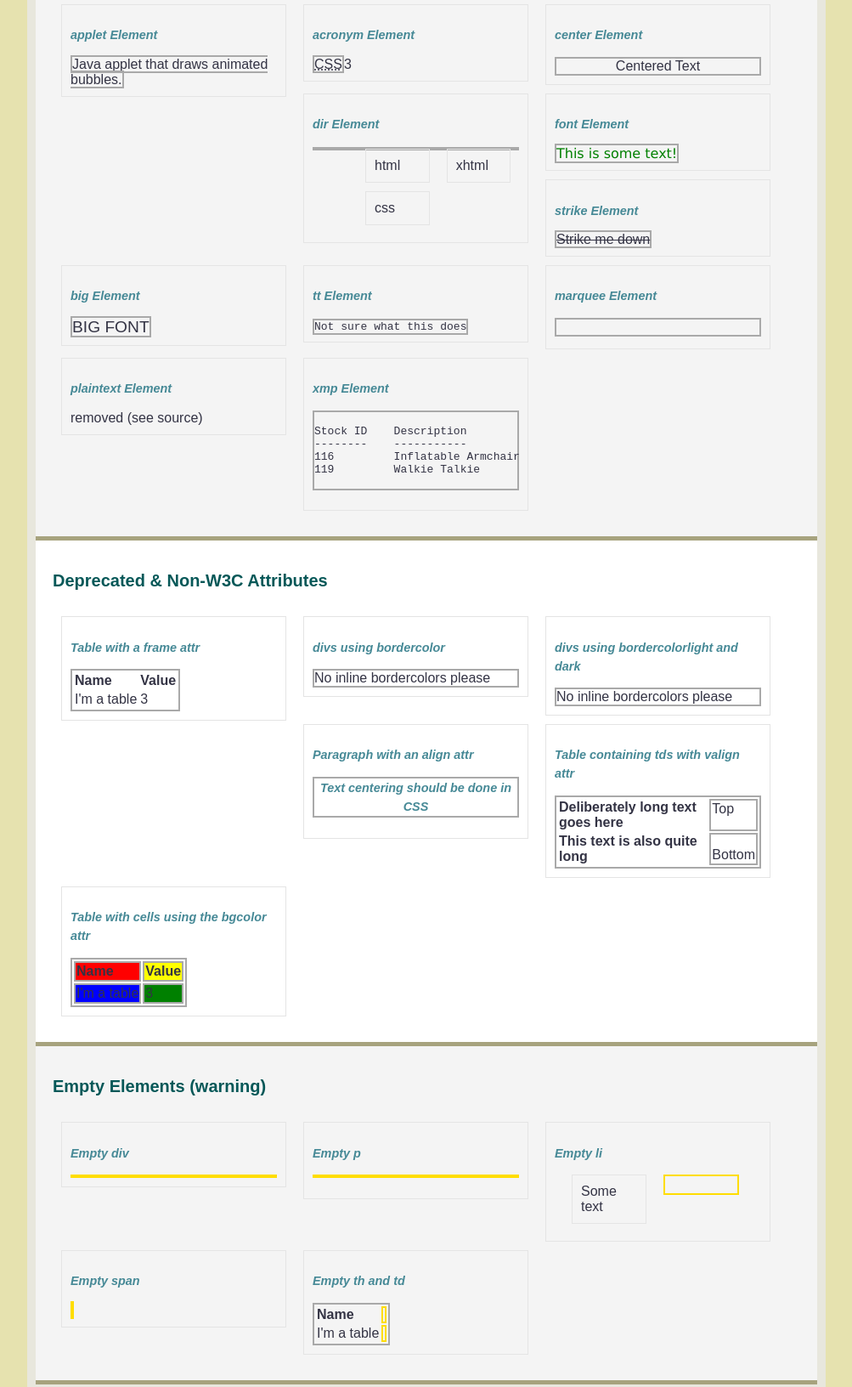
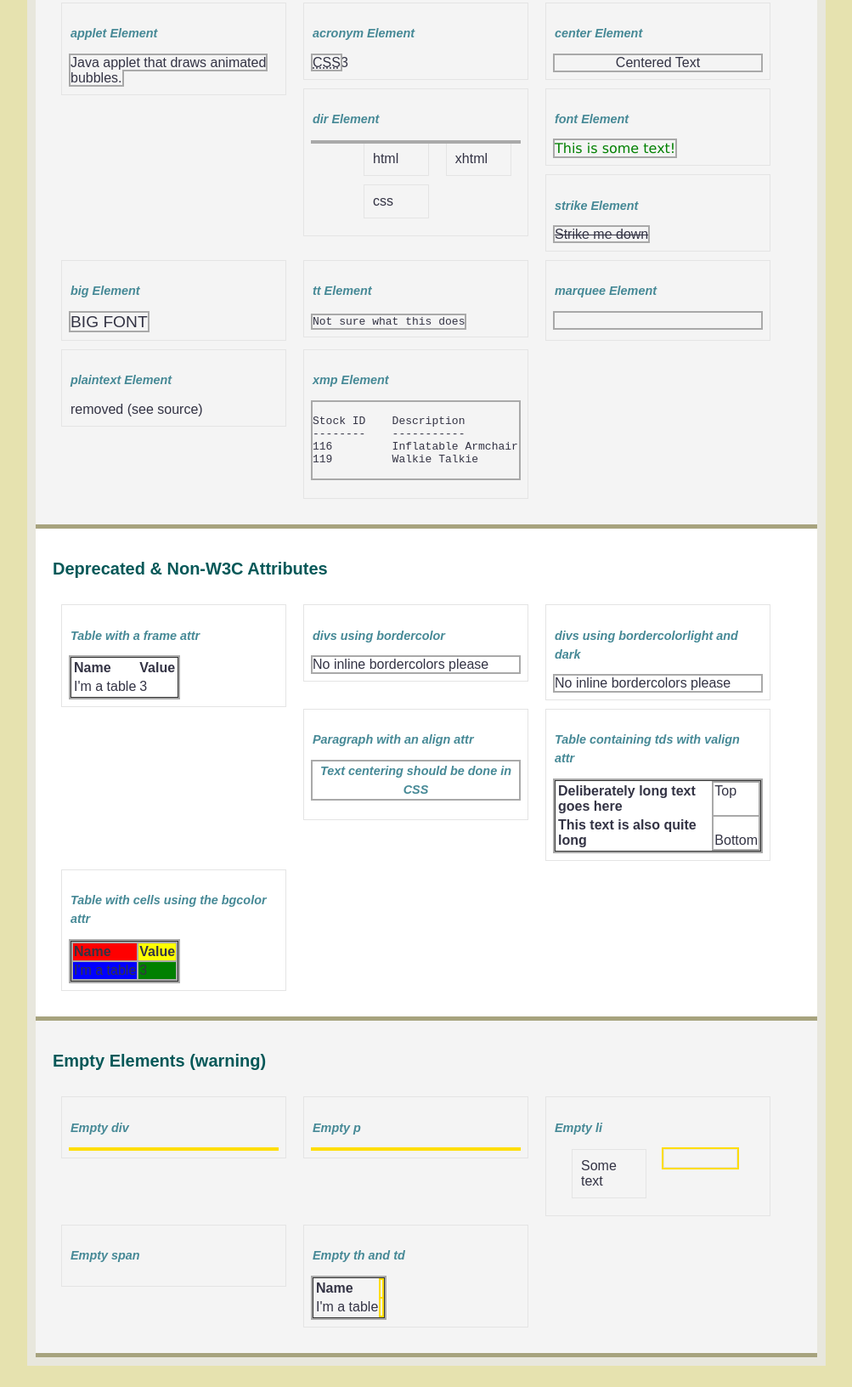
Before and after one commit to redroot/holmes, a plain HTML site: page testsuite/testsuite.html in a window 1280 px wide. Shown: the part 1772-3404 px from the top of the page at 85% size, without its empty margins (138-1141 px from the left). After the commit the page ends 3379 px from the top, so only its background shows below. Drawn offline with Linux system fonts and the light colour scheme.

Commit message:
replaced all border references with outline

```diff
--- a/holmes.css
+++ b/holmes.css
@@ -11,7 +11,7 @@
 *	@contributors	Anthony Mann (hover based debug info)
 *	@author_url		http://www.red-root.com
 *	@project_url	http://github.com/redroot/holmes/
-*	@version		1.0.45(06/08/2012)
+*	@version		1.0.45 (06/08/2012)
 *
 *	Copyright (C) 2012 Luke Williams & RedRoot All Rights Reserved.
 * 	holmes.css HTML5 CSS Accessibility Validation
@@ -138,7 +138,7 @@
 .holmes-debug hgroup,
 .holmes-debug plaintext,
 .holmes-debug xmp {
-	border: 2px solid #a9a9a9;
+	outline: 2px solid #a9a9a9;
 }
 
 body.holmes-debug[background],
@@ -156,7 +156,7 @@ body.holmes-debug[leftmargin] {
 .holmes-debug *[bordercolorlight],
 .holmes-debug table[frame],
 .holmes-debug table[summary] {
-	border: 2px solid #a9a9a9;
+	outline: 2px solid #a9a9a9;
 }
 
 .holmes-debug *[align],
@@ -164,7 +164,7 @@ body.holmes-debug[leftmargin] {
 .holmes-debug *[bgcolor],
 .holmes-debug *[clear],
 .holmes-debug ul[type], .holmes-debug li[type] {
-	border: 2px solid #a9a9a9;
+	outline: 2px solid #a9a9a9;
 }
 
 /*********************
@@ -177,7 +177,7 @@ body.holmes-debug[leftmargin] {
 .holmes-debug p:empty,
 .holmes-debug td:empty,
 .holmes-debug th:empty {
-	border: 2px solid #fd0;
+	outline: 2px solid #fd0;
 }
 
 
```
